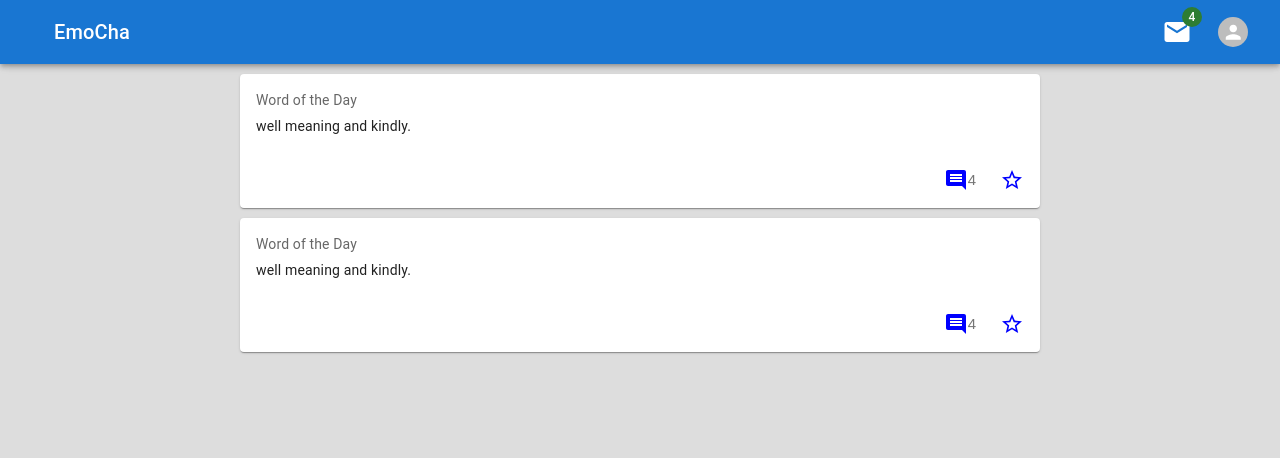
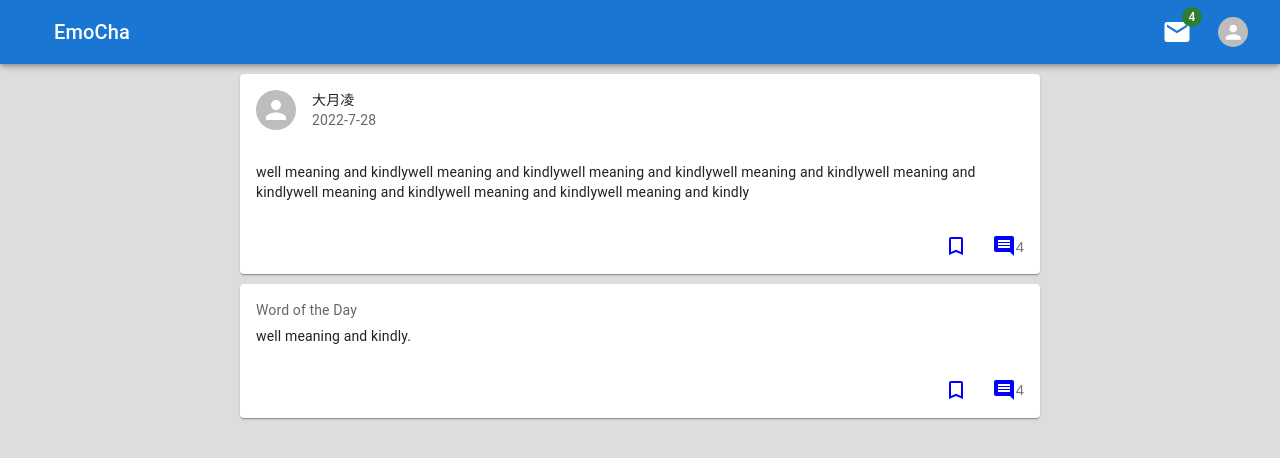
Before and after one commit to ryo1999/EmoQ, a Next.js app: page /home in a window 1280 px wide. Shown: the top 458 px of the page. Built offline with nearby package versions, Linux system fonts and the light colour scheme.

Commit message:
fix: ホーム画面のCard修正

```diff
--- a/src/pages/home.tsx
+++ b/src/pages/home.tsx
@@ -4,40 +4,42 @@ import { Box } from "@mui/material"
 import Card from "@mui/material/Card"
 import CardActions from "@mui/material/CardActions"
 import CardContent from "@mui/material/CardContent"
+import CardHeader from "@mui/material/CardHeader"
 import Typography from "@mui/material/Typography"
-import Toolbar from '@mui/material/Toolbar';
+import Toolbar from "@mui/material/Toolbar"
 import IconButton from "@mui/material/IconButton"
-import StarIcon from "@mui/icons-material/Star"
-import StarOutlineIcon from "@mui/icons-material/StarOutline"
+import Avatar from "@mui/material/Avatar"
+import BookmarkBorderIcon from "@mui/icons-material/BookmarkBorder"
+import BookmarkIcon from "@mui/icons-material/Bookmark"
 import CommentIcon from "@mui/icons-material/Comment"
 
 export default function Home() {
-  const [starColor, setStarColor] = React.useState(false)
+  const [bookMark, setBookMark] = React.useState(false)
   return (
     <>
       <Appbar />
-      <Toolbar/>
-      <Box component="div" sx={{ display:"flex", flexDirection:"column", alignItems:"center"}}>
-          <Card sx={{ width: "100%", maxWidth: "800px", mt:"10px" }}>
+      <Toolbar />
+      <Box component="div" sx={{ display: "flex", flexDirection: "column", alignItems: "center" }}>
+        <Card sx={{ width: "100%", maxWidth: "800px", mt: "10px" }}>
+          <CardHeader avatar={<Avatar />} title={"大月凌"} subheader={"2022-7-28"} />
           <CardContent>
-
-              <Typography sx={{ fontSize: 14 }} color="text.secondary" gutterBottom>
-                Word of the Day
+            <Typography variant="body2">
+              well meaning and kindlywell meaning and kindlywell meaning and kindlywell meaning and kindlywell meaning
+              and kindlywell meaning and kindlywell meaning and kindlywell meaning and kindly
             </Typography>
-              <Typography variant="body2">well meaning and kindly.</Typography>
           </CardContent>
           <CardActions sx={{ justifyContent: "right" }}>
-              <IconButton sx={{fontSize:"15px"}}>
+            <IconButton onClick={() => setBookMark(!bookMark)}>
+              {bookMark ? <BookmarkIcon sx={{ color: "blue" }} /> : <BookmarkBorderIcon sx={{ color: "blue" }} />}
+            </IconButton>
+            <IconButton sx={{ fontSize: "15px" }}>
               <CommentIcon sx={{ color: "blue" }} />
               {4}
-              </IconButton>
-              <IconButton onClick={() => setStarColor(!starColor)}>
-                {starColor ? <StarIcon sx={{ color: "blue" }} /> : <StarOutlineIcon sx={{ color: "blue" }} />}
             </IconButton>
           </CardActions>
         </Card>
 
-          <Card sx={{ width: "100%", maxWidth: "800px", mt:"10px" }}>
+        <Card sx={{ width: "100%", maxWidth: "800px", mt: "10px" }}>
           <CardContent>
             <Typography sx={{ fontSize: 14 }} color="text.secondary" gutterBottom>
               Word of the Day
@@ -45,12 +47,12 @@ export default function Home() {
             <Typography variant="body2">well meaning and kindly.</Typography>
           </CardContent>
           <CardActions sx={{ justifyContent: "right" }}>
-              <IconButton sx={{fontSize:"15px"}}>
+            <IconButton onClick={() => setBookMark(!bookMark)}>
+              {bookMark ? <BookmarkIcon sx={{ color: "blue" }} /> : <BookmarkBorderIcon sx={{ color: "blue" }} />}
+            </IconButton>
+            <IconButton sx={{ fontSize: "15px" }}>
               <CommentIcon sx={{ color: "blue" }} />
               {4}
-              </IconButton>
-              <IconButton onClick={() => setStarColor(!starColor)}>
-                {starColor ? <StarIcon sx={{ color: "blue" }} /> : <StarOutlineIcon sx={{ color: "blue" }} />}
             </IconButton>
           </CardActions>
         </Card>
```
Lines whose indentation alone changed are shown as unchanged.
